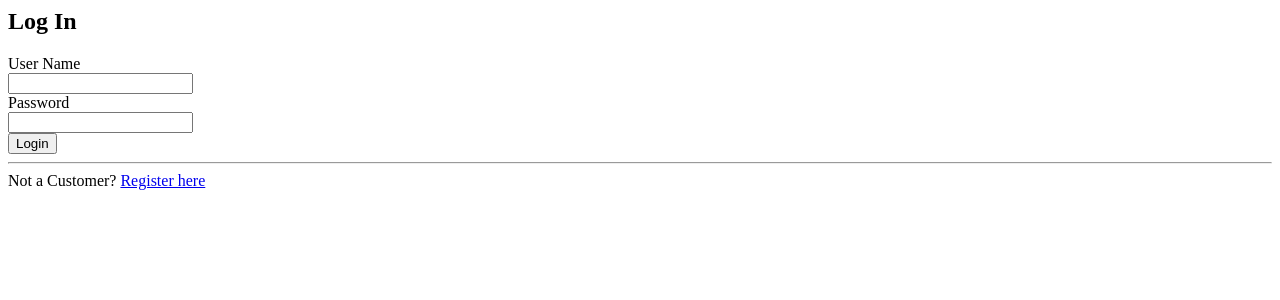
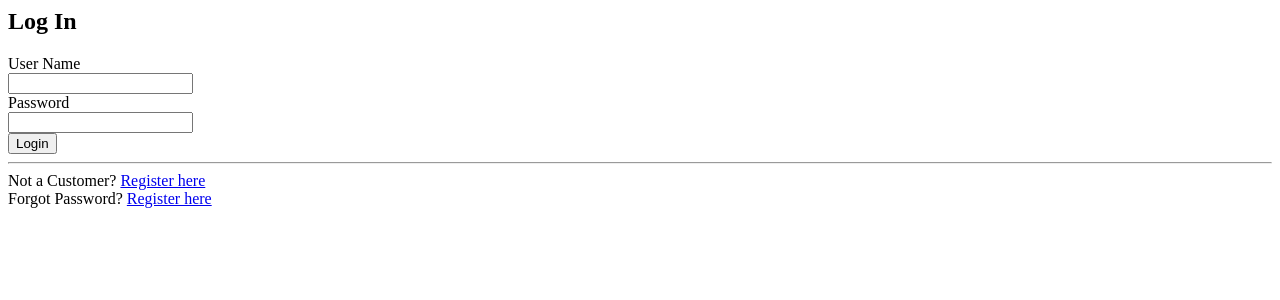
Before and after one commit to malikmmoaz/hotel-management-system, a Django app: page /login/ in a window 1280 px wide. Shown: the top 300 px of the page. Run offline with Django 4.2, Linux system fonts and the light colour scheme.

Commit message:
Forget Password Implemented

```diff
--- a/hms/hotel/templates/login.html
+++ b/hms/hotel/templates/login.html
@@ -32,4 +32,5 @@
     {% endif %}
     <hr>
     <div class="">Not a Customer? <a href="{% url 'register' %}">Register here</a></div>
+    <div class="">Forgot Password? <a href="{% url 'password_reset' %}">Register here</a></div>
 </div>
--- /dev/null
+++ b/hms/hotel/templates/password_reset.html
@@ -0,0 +1,6 @@
+<p>Enter the email address associated with your account and we'll send you a link to reset your password</p>
+<form method="post">
+    {% csrf_token %}
+    {{form}}
+    <input type="Submit" name="Send email">
+</form>
--- /dev/null
+++ b/hms/hotel/templates/password_reset_complete.html
@@ -0,0 +1,2 @@
+<p>Password has been reset. You may log in now with the new password.</p>
+<a href="/">Login</a>
--- /dev/null
+++ b/hms/hotel/templates/password_reset_confirm.html
@@ -0,0 +1,6 @@
+<p>Enter the new password</p>
+<form method="post">
+    {% csrf_token %}
+    {{form}}
+    <input type="Submit" name="Update Password">
+</form>
--- /dev/null
+++ b/hms/hotel/templates/password_reset_done.html
@@ -0,0 +1 @@
+<p>Email has been sent. Click on the link to reset your password</p>
--- a/hms/hotel/urls.py
+++ b/hms/hotel/urls.py
@@ -1,5 +1,6 @@
 from django.urls import path
 from . import views
+from django.contrib.auth import views as auth_views
 
 urlpatterns = [
     path('', views.home, name='home'),
@@ -8,4 +9,9 @@ urlpatterns = [
     path('login/', views.loginCustomer, name='login'),
     path('logout/', views.logoutCustomer, name='logout'),
     path('change_password/', views.change_password, name='change_password'),
+    path('password_reset/', auth_views.PasswordResetView.as_view(template_name="password_reset.html"),name='password_reset'), #the document says its password_reset tho
+    path('password_reset_done/', auth_views.PasswordResetDoneView.as_view(template_name="password_reset_done.html"),name='password_reset_done'),
+    path('password_reset/<uidb64>/<token>/', auth_views.PasswordResetConfirmView.as_view(template_name="password_reset_confirm.html"),name='password_reset_confirm'),
+    path('password_reset_complete/', auth_views.PasswordResetCompleteView.as_view(template_name="password_reset_complete.html"),name='password_reset_complete'),
+
 ]
```
Also changed, not shown: hms/hms/settings.py (+8 -0 lines), hms/db.sqlite3.
